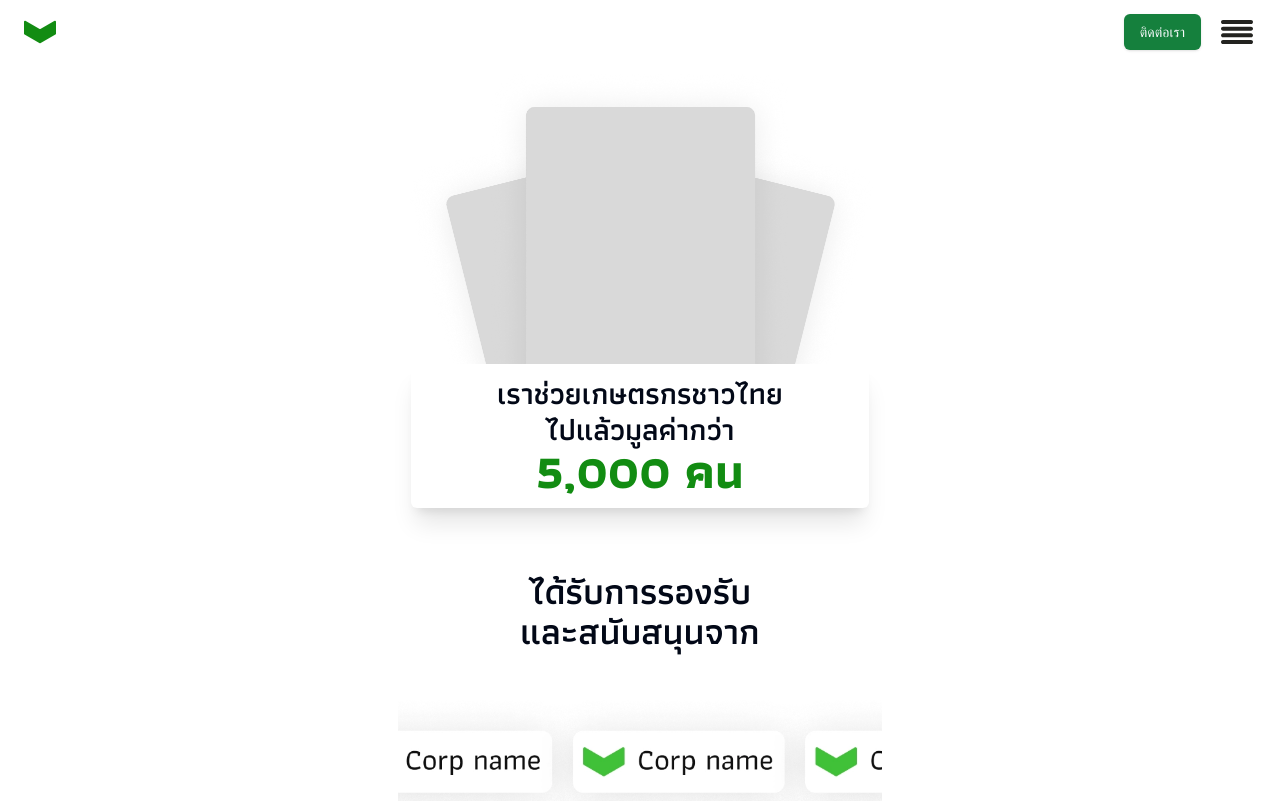
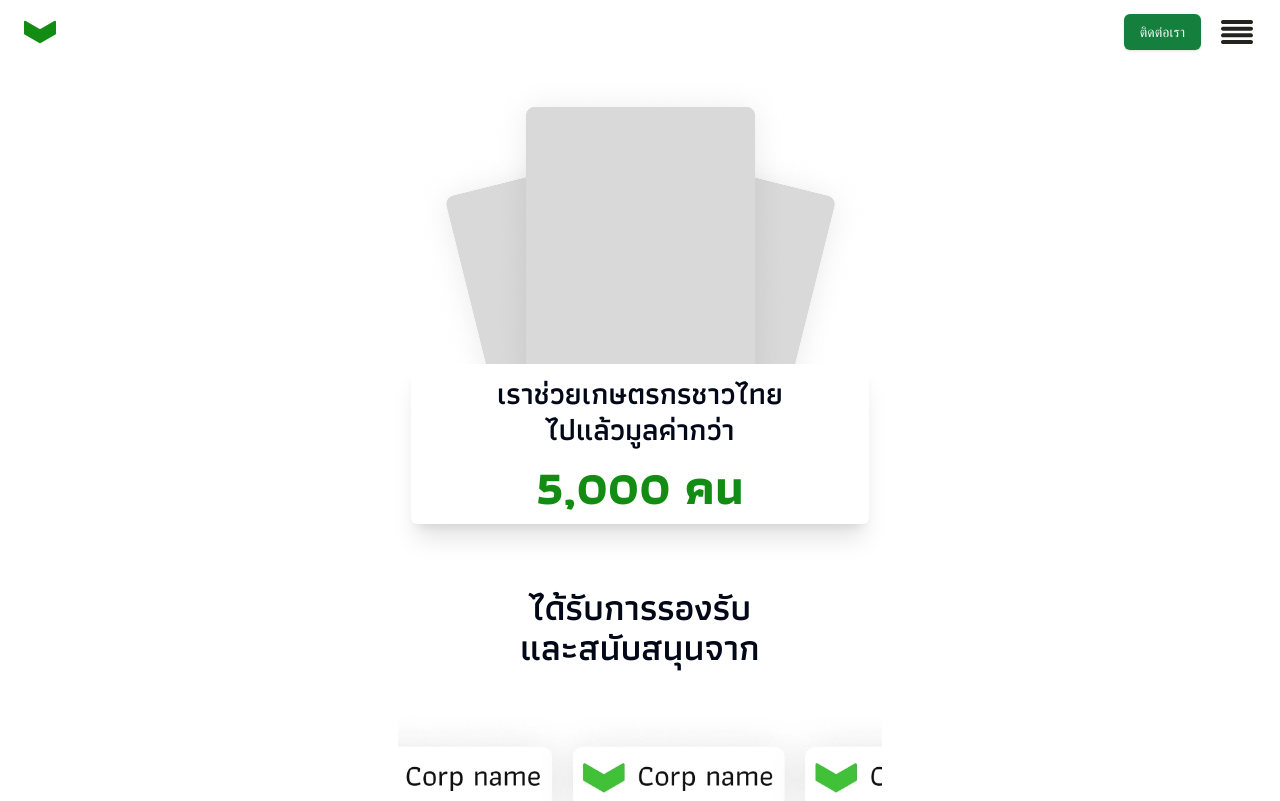
Before and after one commit to tonkaew131/GuaranTree, a Next.js app in the folder frontend/: page /tonkaew in a window 1280 px wide. Shown: the top 801 px of the page. Built offline with nearby package versions, Linux system fonts and the light colour scheme; a web font is replaced by a local one.

Commit message:
Fixed Padding in helping section

```diff
--- a/frontend/src/components/landing/helping.tsx
+++ b/frontend/src/components/landing/helping.tsx
@@ -20,7 +20,7 @@ export default function Helping() {
           เราช่วยเกษตรกรชาวไทย
           <br /> ไปแล้วมูลค่ากว่า
         </h2>
-        <h3 className="font-bold text-ds-primary text-5xl ">5,000 คน</h3>
+        <h3 className="font-bold text-ds-primary text-5xl pt-4">5,000 คน</h3>
       </div>
     </section>
   )
```
